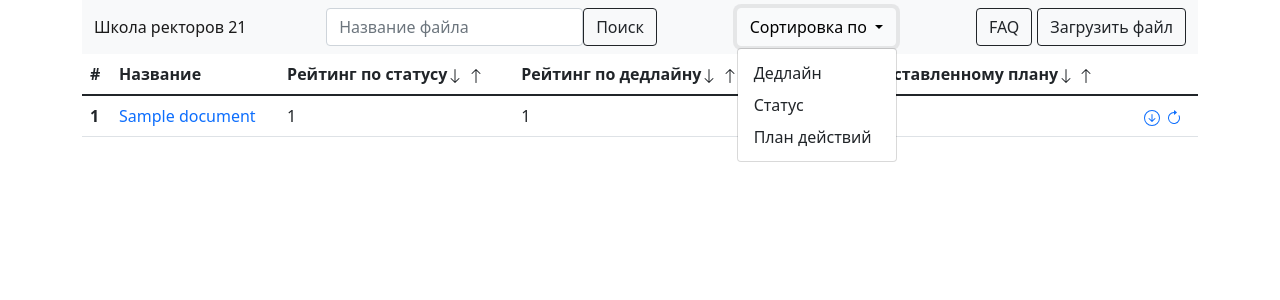
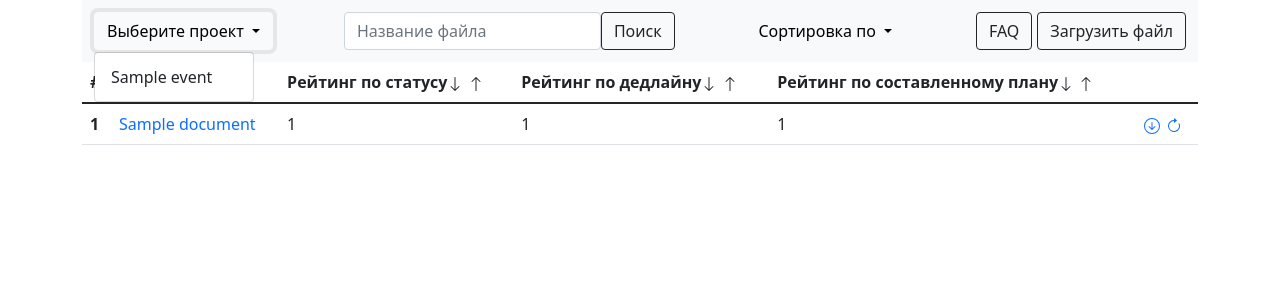
Before and after one commit to evgeny422/ExcelParser, a Django app: page / in a window 1280 px wide, after a click on "Выберите проект". Shown: the top 300 px of the page. Run offline with Django 4.2, Linux system fonts and the light colour scheme; tables that the repository leaves empty hold one stand-in row (values such as "Sample post"); some libraries are stand-ins or nearby versions.

Commit message:
add event model

```diff
--- a/ExcelParser/settings.py
+++ b/ExcelParser/settings.py
@@ -58,6 +58,9 @@
 
                 'document_manager.context_proc.document_update_form',
                 'document_manager.context_proc.document_add_form',
+                'document_manager.context_proc.get_categories',
+
+
 
             ],
         },
--- a/document_manager/context_proc.py
+++ b/document_manager/context_proc.py
@@ -1,4 +1,5 @@
 from document_manager.forms import DocumentUpdateForm
+from document_manager.models import Event
 from document_manager.views import DocumentAdd
 
 
@@ -8,3 +9,7 @@
 
 def document_add_form(request):
     return {'document_form': DocumentAdd}
+
+
+def get_categories(request):
+    return {'events': Event.objects.filter(outdated=True)}
--- /dev/null
+++ b/document_manager/event_list.py
@@ -0,0 +1,5 @@
+from document_manager.models import Event
+
+
+def get_categories():
+    return {'events': Event.objects.all()}
--- a/document_manager/forms.py
+++ b/document_manager/forms.py
@@ -7,19 +7,18 @@
 class DocumentForm(ModelForm):
     class Meta:
         model = Document
-        fields = ('title', 'password', 'uploaded_file',)
+        fields = ('title', 'password', 'uploaded_file', 'event')
         widgets = {'password': PasswordInput, }
 
 
 class DocumentUpdateForm(ModelForm):
     class Meta:
         model = Document
-        fields = ('title', 'password', 'uploaded_file',)
+        fields = ('title', 'password', 'uploaded_file', 'event')
         widgets = {'password': PasswordInput, }
 
     def clean_password(self):
         password = self.cleaned_data['password']
-        print(self.instance)
         if self.instance and self.instance.password != password:
             raise ValidationError('Неверный пароль')
 
--- a/document_manager/urls.py
+++ b/document_manager/urls.py
@@ -1,16 +1,17 @@
 from django.urls import path
 
 from document_manager.views import DocumentsList, DocumentAdd, DocumentSearch, DocumentDetail, DocumentSort, \
-    DocumentDownload, DocumentDelete, DocumentUpdate, DownloadInitialFile
+    DocumentDownload, DocumentDelete, DocumentUpdate, DownloadInitialFile, DocumentFromEvent
 
 urlpatterns = [
 
     path('', DocumentsList.as_view(), name='documents'),
+    path('<int:pk>', DocumentFromEvent.as_view(), name='documents_event'),
     path('download_initial_file/', DownloadInitialFile.as_view(), name='initial_file'),
     path('search/', DocumentSearch.as_view(), name='search'),
     path('add_document/', DocumentAdd.as_view(), name='add_document'),
     path('sort_documents/', DocumentSort.as_view(), name='sorted_documents'),
-    path('<int:pk>/', DocumentDetail.as_view(), name='document'),
+    path('doc/<int:pk>/', DocumentDetail.as_view(), name='document'),
     path('download/<int:pk>/', DocumentDownload.as_view(), name='download'),
     path('delete/<int:pk>/', DocumentDelete.as_view(), name='delete'),
     path('update/<int:pk>/', DocumentUpdate.as_view(), name='update'),
--- a/document_manager/views.py
+++ b/document_manager/views.py
@@ -3,7 +3,7 @@
 
 from django.core.exceptions import PermissionDenied
 from django.http import FileResponse, JsonResponse
-from django.shortcuts import render, redirect, get_object_or_404
+from django.shortcuts import render, redirect, get_object_or_404, get_list_or_404
 from django.views import View
 from django.views.generic import ListView
 
@@ -16,7 +16,7 @@
     """ Список всех имеющихся документов """
 
     model = Document
-    queryset = Document.objects.values('pk', 'title', 'deadline_ratio', 'status_ratio', 'action_plan_ratio')
+    queryset = Document.objects.filter(event__outdated=True).values('pk', 'title', 'deadline_ratio', 'status_ratio', 'action_plan_ratio')
     template_name = 'documents/document_list.html'
 
     def get_context_data(self, *args, **kwargs):
@@ -31,10 +31,18 @@
     def get(self, request, *args, **kwargs):
         doc = get_object_or_404(Document, pk=kwargs['pk'])
         with open(doc.json_file_path) as f:
-            data = json.load(f)
+            data = json.load(f, )
 
         return render(request, 'documents/document_detail.html',
                       context={'document': doc, 'data': data})
+
+
+class DocumentFromEvent(View):
+    """Документы в зависимости от события"""
+
+    def get(self, request, *args, **kwargs):
+        document_list = Document.objects.filter(event=kwargs['pk'])
+        return render(request, 'documents/document_list.html', context={'document_list': document_list})
 
 
 class DocumentSort(ListView):
@@ -136,7 +144,7 @@
 
             return redirect('documents')
 
-        return render(request, 'documents/message.html', {'message': form.errors})
+        # return render(request, 'documents/message.html', {'message': form.errors})
 
 
 class DownloadInitialFile(View):
@@ -146,5 +154,4 @@
 
     def get(self, request, *args, **kwargs):
         filename = os.path.join(BASE_DIR, 'initial_excel_files/Журнал_Я_как_проект_ШР21_верная_версия.xlsx')
-        response = FileResponse(open(filename, 'rb'))
-        return response
+        return FileResponse(open(filename, 'rb'))
--- a/templates/documents/document_list.html
+++ b/templates/documents/document_list.html
@@ -1,7 +1,7 @@
 {% extends 'base.html' %}
 {% block content %}
 
-
+<div class="table-responsive">
     <table class="table table-hover">
             <thead>
             <tr>
@@ -144,9 +144,7 @@
                                             <div>
 
 
-                                            {{ formDocUpdate.non_field_errors }}
-                                            {{ formDocUpdate.password.errors }}
-                                            {{ formDocUpdate.error_messages }}
+
                                                 {{ formDocUpdate.as_p }}
                                             </div>
 
@@ -184,5 +182,7 @@
 
             </tbody>
         </table>
+</div>
+
 
 {% endblock content %}
--- a/templates/includes/header.html
+++ b/templates/includes/header.html
@@ -1,9 +1,18 @@
 <nav class="navbar bg-light">
+    <div class="container-fluid py-1">
+        <div class="dropdown">
+            <button class="btn btn-light dropdown-toggle" type="button" id="dropdownMenuButton1"
+                    data-bs-toggle="dropdown" aria-expanded="false">
+                Выберите проект
+            </button>
+            <ul class="dropdown-menu" aria-labelledby="dropdownMenuButton1">
+                {% for i in events %}
+                    <li><a class="dropdown-item" type="submit" href="{% url 'documents_event' i.pk %}">{{ i.title }}</a>
+                    </li>
+                {% endfor %}
+            </ul>
+        </div>
 
-
-    <div class="container-fluid">
-        <div><a href="{% url 'documents' %}" style="text-decoration:None"><span
-                style="color: #1b1b1b">Школа ректоров 21</span></a></div>
         {#              Сортировки          #}
         <form class="d-flex" action="{% url 'search' %}" method="get">
             <input class="form-control mr-2" type="search" placeholder="Название файла" name="q"
@@ -29,7 +38,7 @@
 
 
         <div style="display:flex;">
-                        {#       FAQ     #}
+            {#       FAQ     #}
             <button type="button" class="btn btn-outline-dark" data-bs-toggle="modal" data-bs-target="#myModal3"
                     style="margin-right: 5px;">
                 FAQ
@@ -49,13 +58,21 @@
                         <div class="modal-body d-box">
                             <div>
                                 <p>
-                                    Если вы читаете эту страницу, значит вы имеете отношение к Школе Ректоров и Вам предстоит заполнять журнал «Я как проект»
-                                    (оригинал документа доступен для скачивания <a href="{% url 'initial_file' %}">ТУТ</a>). Важно: это мощный инструмент для личной мотивации и развития self-skills,
-                                    который позволит Вам успешно провезти процесс трансформации, который вы задумали, и конечно изменится самому. Этот сервис позволит
-                                    Вам отслеживать свой процесс трансформации, а также Ваших коллег. Мы считаем самыми важными показателями успешности вашей трансформации
-                                    количество успешно выполненных задач (рейтинг по статусу), временной интервал поставленных задач (рейтинг по дедлайну), общее количество поставленных задач
-                                    (рейтинг по плану). Для корректного подсчета рейтинга, необходимо использовать оригинальный файл «Я как проект», загружая файл, Вы несете полную ответственность
-                                    по передачи и распространению приватной информации третьим лицам. Удачи и успехов в Вашем проекте трансформации.
+                                    Если вы читаете эту страницу, значит вы имеете отношение к Школе Ректоров и Вам
+                                    предстоит заполнять журнал «Я как проект»
+                                    (оригинал документа доступен для скачивания <a
+                                        href="{% url 'initial_file' %}">ТУТ</a>). Важно: это мощный инструмент для
+                                    личной мотивации и развития self-skills,
+                                    который позволит Вам успешно провезти процесс трансформации, который вы задумали, и
+                                    конечно изменится самому. Этот сервис позволит
+                                    Вам отслеживать свой процесс трансформации, а также Ваших коллег. Мы считаем самыми
+                                    важными показателями успешности вашей трансформации
+                                    количество успешно выполненных задач (рейтинг по статусу), временной интервал
+                                    поставленных задач (рейтинг по дедлайну), общее количество поставленных задач
+                                    (рейтинг по плану). Для корректного подсчета рейтинга, необходимо использовать
+                                    оригинальный файл «Я как проект», загружая файл, Вы несете полную ответственность
+                                    по передачи и распространению приватной информации третьим лицам. Удачи и успехов в
+                                    Вашем проекте трансформации.
                                 </p>
                             </div>
                             <div>
@@ -69,7 +86,9 @@
                             <div>
                                 <h5>Рейтинг по дедлайну.</h5>
                                 <p>Считается суммарный временной интервал для всех задач со сроком выполнения от
-                                    24.01.2022 (начало обучения Школы ректоров 21).</p>
+                                    24.01.2022 (начало обучения Школы ректоров 21). Для нормировки и корректного
+                                    отображения графиков
+                                    мы приводим результат целочисленного деления на 10.</p>
                             </div>
 
                             <div>
@@ -87,7 +106,7 @@
                     </div>
                 </div>
             </div>
-                    {#          Загрузить файл             #}
+            {#          Загрузить файл             #}
             <button type="button" class="btn btn-outline-dark" data-bs-toggle="modal" data-bs-target="#myModal">
                 Загрузить файл
             </button>
@@ -110,13 +129,22 @@
 
                                 <div>
                                     <p>Введите имя автора файла (будет отображаться на главной странице)</p>
-                                    <input type="text" name="title" placeholder="Название">
+                                    <input type="text" class="form-control" name="title" placeholder="Название">
                                     <p>Придумайте пароль, он будет использован для обновления файла в будущем</p>
-                                    <input type="password" name="password" placeholder="Пароль">
-                                    <input type="file" name="uploaded_file">
-                                    <div><input type="submit" value="Загрузить" class="btn btn-success" style="margin-top: 3px"></div>
+                                    <input type="password" name="password" class="form-control" placeholder="Пароль">
+                                    <input type="file" name="uploaded_file" class="form-control">
+                                    <div class="mt-1">
+                                        <label for="event"><span class="text-danger">ВАЖНО!</span> Выберите соответствующее мерпориятие</label>
+                                        <select name="event" id="event" required class="form-control">
+                                        {% for i in events %}
+                                            <option value="{{ i.pk }}">{{ i.title }}</option>
+                                        {% endfor %}
+                                    </select>
+                                    </div>
+                                    <div><input type="submit" value="Загрузить" class="btn btn-success"
+                                                style="margin-top: 3px"></div>
+
                                 </div>
-
 
 
                             </form>
@@ -135,6 +163,4 @@
         </div>
 
     </div>
-
-
 </nav>
```
Also changed, not shown: document_manager/admin.py (+9 -1 lines), document_manager/models.py (+31 -5 lines), document_manager/services/dataframes_services.py (+25 -13 lines), document_manager/templatetags/header_tag.py (added, +10 -0 lines), document_manager/validators.py (+0 -8 lines), templates/documents/document_detail.html (+10 -11 lines), document_manager/migrations/0014_event_document_event.py (added), document_manager/migrations/0015_event_outdated.py (added), document_manager/templatetags/__init__.py (added). Lines whose indentation alone changed are shown as unchanged.
